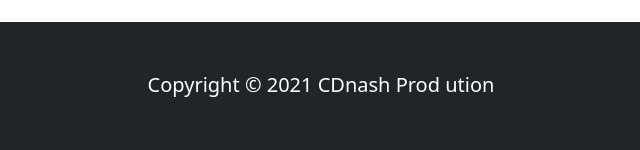
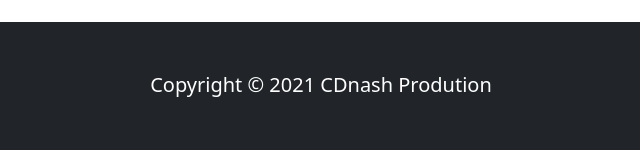
Before and after one commit to cdnash41/katheaven, a plain HTML site: page index.html in a window 1280 px wide. Shown: the part 2585-2735 px from the top of the page, 319-959 px from the left. Drawn offline with nearby package versions, Linux system fonts and the light colour scheme.

Commit message:
Update index.html

```diff
--- a/index.html
+++ b/index.html
@@ -424,7 +424,7 @@
  <footer class="p-5 bg-dark text-white text-center
  position-relative">
  <div class="container">
-   <p class="lead">Copyright &copy; 2021 CDnash Prod            ution</p>
+   <p class="lead">Copyright &copy; 2021 CDnash Prodution</p>
    <a href="#" class="position-absolute bottom-0 end-0 p-5">
      <i class="bi bi-arrow-up-circle h1"></i>
    </a>
```
